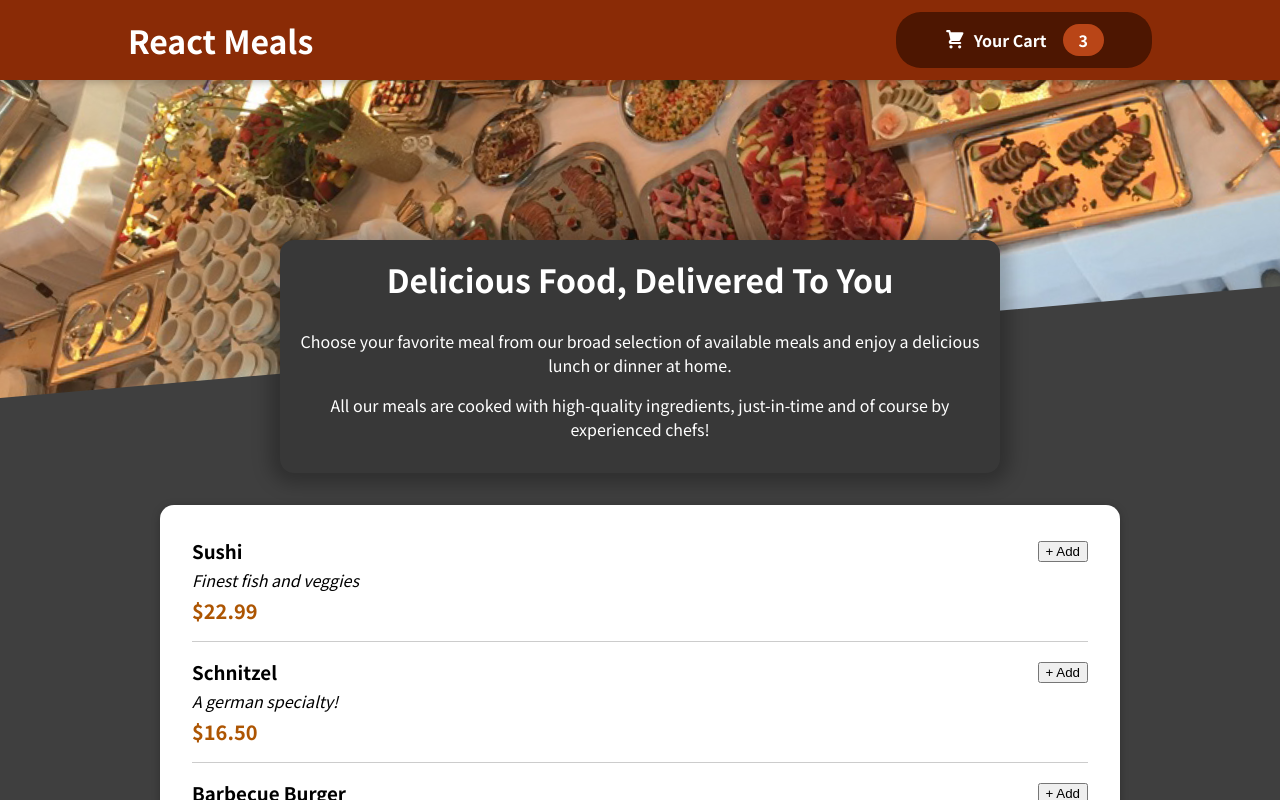
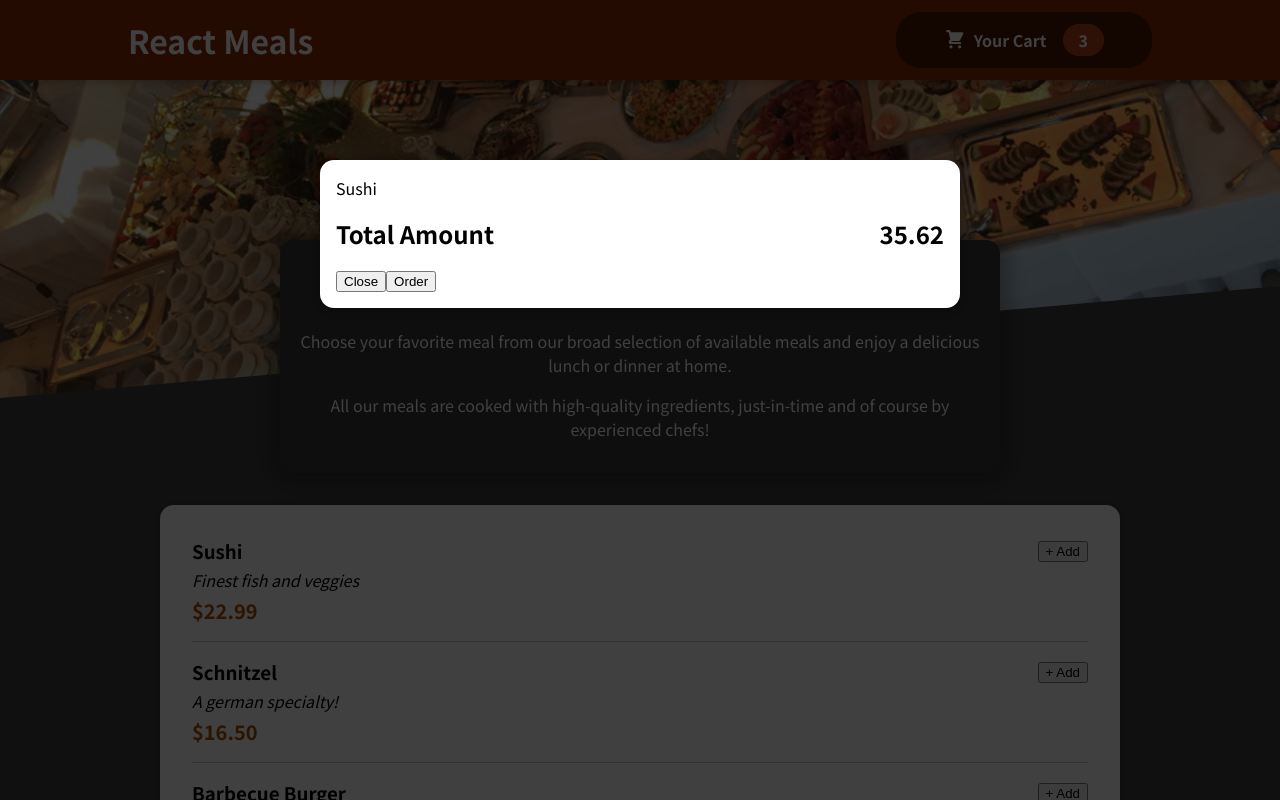
Before and after one commit to sophsac/food-order-app, a React (Create React App) app: page / in a window 1280 px wide. Shown: the top 800 px of the page. Built offline with nearby package versions, Linux system fonts and the light colour scheme.

Commit message:
created portal for Modal component, used in Cart component

```diff
--- a/package.json
+++ b/package.json
@@ -7,7 +7,7 @@
     "@testing-library/react": "^11.2.2",
     "@testing-library/user-event": "^12.5.0",
     "react": "^18.0.0",
-    "react-dom": "^18.0.0",
+    "react-dom": "^18.2.0",
     "react-scripts": "^5.0.1",
     "web-vitals": "^0.2.4"
   },
--- a/public/index.html
+++ b/public/index.html
@@ -28,6 +28,8 @@
   </head>
   <body>
     <noscript>You need to enable JavaScript to run this app.</noscript>
+    <!-- overlays div where modal and backdrop will be portalled -->
+    <div id="overlays"></div>
     <div id="root"></div>
     <!--
       This HTML file is a template.
--- a/src/App.js
+++ b/src/App.js
@@ -1,10 +1,12 @@
 import { Fragment } from "react";
 import Header from "./components/Layout/Header";
 import Meals from "./components/Meals/Meals";
+import Cart from "./components/Cart/Cart";
 
 function App() {
   return (
     <Fragment>
+      <Cart />
       <Header />
       <main>
         <Meals />
--- a/src/components/Cart/Cart.js
+++ b/src/components/Cart/Cart.js
@@ -1,3 +1,4 @@
+import Modal from "../UI/Modal";
 import classes from "./Cart.module.css";
 
 const Cart = (props) => {
@@ -11,7 +12,7 @@
   );
 
   return (
-    <div>
+    <Modal>
       {cartItems}
       <div className={classes.total}>
         <span>Total Amount</span>
@@ -21,7 +22,7 @@
         <button className={classes['button--alt']}>Close</button>
         <button className={classes.button}>Order</button>
       </div>
-    </div>
+    </Modal>
   );
 };
 
--- /dev/null
+++ b/src/components/UI/Modal.js
@@ -0,0 +1,32 @@
+import React, { Fragment } from "react";
+import { createPortal } from "react-dom";
+
+import classes from "./Modal.module.css";
+
+const Backdrop = (props) => {
+  return <div className={classes.backdrop}></div>;
+};
+
+const ModalOverlay = (props) => {
+  return (
+    <div className={classes.modal}>
+      <div className={classes.content}>{props.children}</div>
+    </div>
+  );
+};
+
+const portalElement = document.getElementById("overlays");
+
+const Modal = (props) => {
+  return (
+    <Fragment>
+      {createPortal(<Backdrop />, portalElement)}
+      {createPortal(
+        <ModalOverlay>{props.children}</ModalOverlay>,
+        portalElement
+      )}
+    </Fragment>
+  );
+};
+
+export default Modal;
--- /dev/null
+++ b/src/components/UI/Modal.module.css
@@ -0,0 +1,40 @@
+.backdrop {
+    position: fixed;
+    top: 0;
+    left: 0;
+    width: 100%;
+    height: 100vh;
+    z-index: 20;
+    background-color: rgba(0, 0, 0, 0.75);
+  }
+
+  .modal {
+    position: fixed;
+    top: 20vh;
+    left: 5%;
+    width: 90%;
+    background-color: white;
+    padding: 1rem;
+    border-radius: 14px;
+    box-shadow: 0 2px 8px rgba(0, 0, 0, 0.25);
+    z-index: 30;
+    animation: slide-down 300ms ease-out forwards;
+  }
+
+  @media (min-width: 768px) {
+    .modal {
+      width: 40rem;
+      left: calc(50% - 20rem);
+    }
+  }
+
+  @keyframes slide-down {
+    from {
+      opacity: 0;
+      transform: translateY(-3rem);
+    }
+    to {
+      opacity: 1;
+      transform: translateY(0);
+    }
+  }
```
Also changed, not shown: 1 other file (tests, documents, lock files or other folders).
